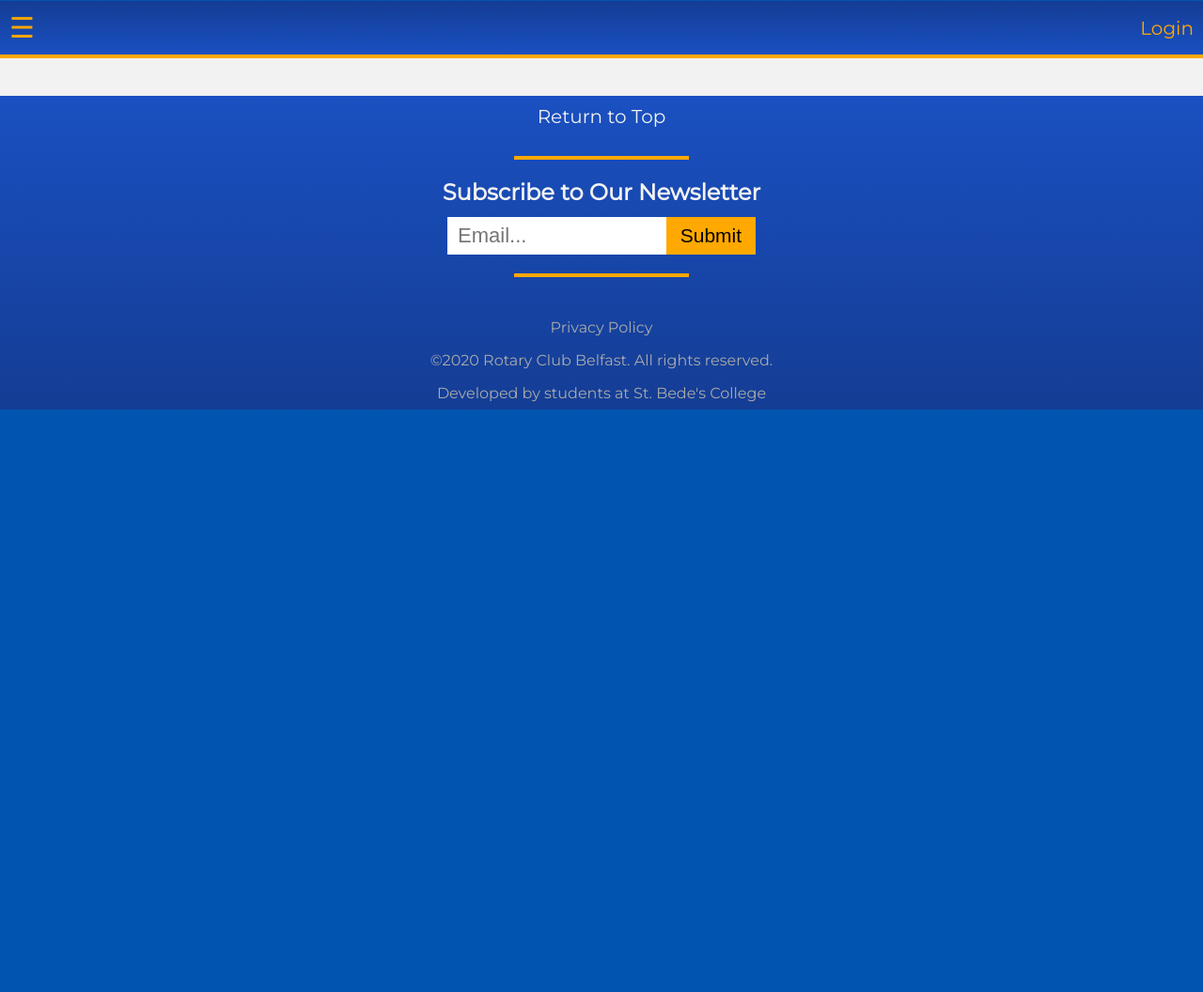
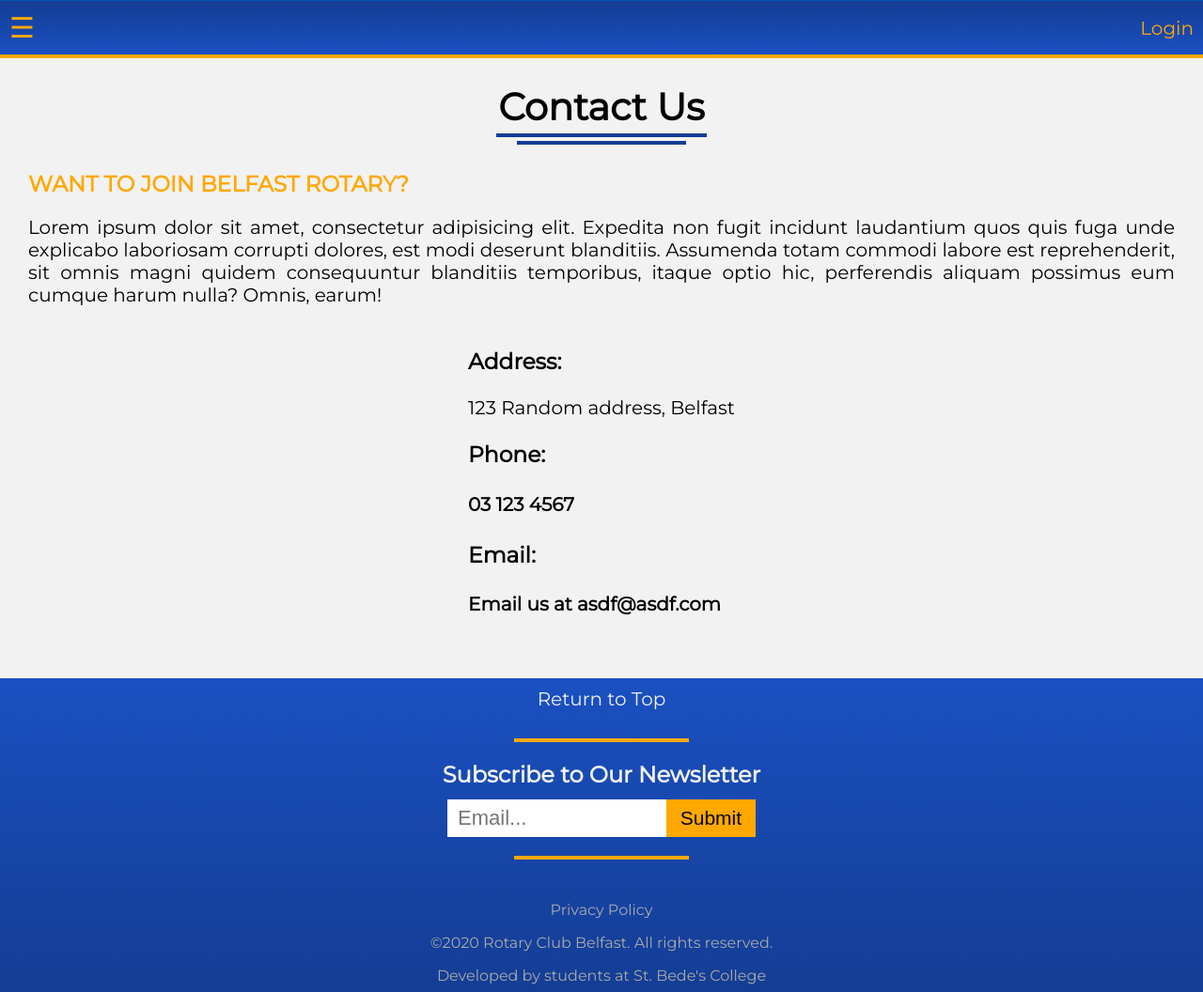
Before and after one commit to andosgee/Rotary, a PHP site: page /contact.php in a window 1280 px wide. Shown: the part 531-1587 px from the top of the page at 94% size. Before the commit the page ends 967 px from the top, so only its background shows below. Run offline with PHP 8.4, Linux system fonts and the light colour scheme.

Commit message:
Created contact page

```diff
--- a/contact.php
+++ b/contact.php
@@ -4,6 +4,7 @@
 <body>
   <?php include './inc/title.php'; ?>
   <?php include "./inc/nav.php"; ?>
+  <?php include "./inc/contact_content.php"; ?>
   <?php include './inc/footer.php'; ?>
 </body>
 </html>
--- a/css/style.css
+++ b/css/style.css
@@ -606,47 +606,52 @@ a {
   margin: 0.5em;
 }
 
-.about {
+.about, .contact {
   width: 100%;
   text-align: justify;
   align-items: center;
 }
 
-.about__heading {
+.about__heading, .contact__heading {
   align-items: center;
 }
 
-.about__title {
+.about__title, .contact__title {
   font-weight: 700;
   margin-bottom: 0.1em;
 }
 
-.about__main {
+.about__main, .contact__main {
   padding: 0em 1.5em 0em 1.5em;
 }
 
-.about > .card-section > .card {
+.about > .card-section > .card, .contact > .card-section > .card {
   flex-direction: row-reverse;
 }
 
-.about > .card-section > .card > .card__body {
+.about > .card-section > .card > .card__body, .contact > .card-section > .card > .card__body {
   background-color: #FFA800;
   color: #000000;
 }
 
-.about > .card-section > .card > .card__link {
+.about > .card-section > .card > .card__link, .contact > .card-section > .card > .card__link {
   color: #0055B0;
 }
 
-.about > .card-section > .card:nth-of-type(2n) {
+.about > .card-section > .card:nth-of-type(2n), .contact > .card-section > .card:nth-of-type(2n) {
   flex-direction: row;
 }
 
-.about > .card-section > .card:nth-of-type(2n) > .card__body {
+.about > .card-section > .card:nth-of-type(2n) > .card__body, .contact > .card-section > .card:nth-of-type(2n) > .card__body {
   background-color: #0055B0;
   color: #F2F2F2;
 }
 
-.about > .card-section > .card:nth-of-type(2n) > .card__link {
+.about > .card-section > .card:nth-of-type(2n) > .card__link, .contact > .card-section > .card:nth-of-type(2n) > .card__link {
   color: #FFA800;
 }
+
+.about__subheading, .contact__subheading {
+  color: #FFA800;
+  margin: 1em 0em 0em 0em;
+}
--- a/css/style.scss
+++ b/css/style.scss
@@ -618,7 +618,7 @@ a{
   }
 }
 
-.about{
+.about, .contact{
   width: 100%;
   text-align: justify;
   align-items: center;
@@ -660,4 +660,13 @@ a{
 
   }
 
+  &__subheading{
+    color: color_scheme('yellow');
+    margin: 1em 0em 0em 0em;
+  }
+
+  &__details{
+
+  }
+
 }
--- /dev/null
+++ b/inc/contact_content.php
@@ -0,0 +1,33 @@
+<!DOCTYPE html>
+<div class="contact column">
+  <div class="contact__heading column">
+    <h1 class="contact__title">Contact Us</h1>
+    <span class="underline"></span>
+    <span class="underline"></span>
+  </div>
+  <div class="contact__main column">
+    <h3 class="contact__subheading">WANT TO JOIN BELFAST ROTARY?</h3>
+    <p class="info">Lorem ipsum dolor sit amet, consectetur adipisicing elit.
+                    Expedita non fugit incidunt laudantium quos quis fuga unde
+                    explicabo laboriosam corrupti dolores, est modi deserunt
+                    blanditiis. Assumenda totam commodi labore est
+                    reprehenderit, sit omnis magni quidem consequuntur
+                    blanditiis temporibus, itaque optio hic, perferendis
+                    aliquam possimus eum cumque harum nulla? Omnis, earum!</p>
+  </div>
+  <div class="contact__details">
+    <h3 class="contact__subtitle">Address:</h3>
+    <p>123 Random address, Belfast</p>
+
+    <h3 class="contact__subtitle">Phone:</h3>
+    <h4>03 123 4567</h4>
+
+    <h3 class="contact__subtitle">Email:</h3>
+    <h4><a href="mailto:asdf@asdf.com">Email us at asdf@asdf.com</a></h4>
+
+
+  </div>
+
+
+
+</div>
```
